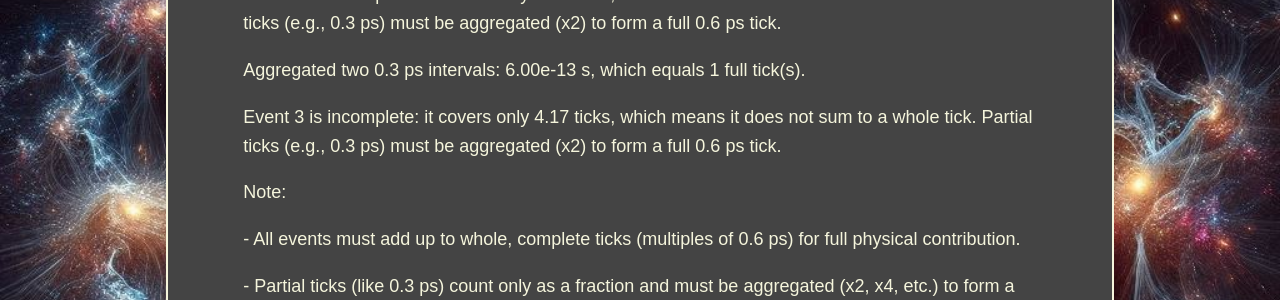
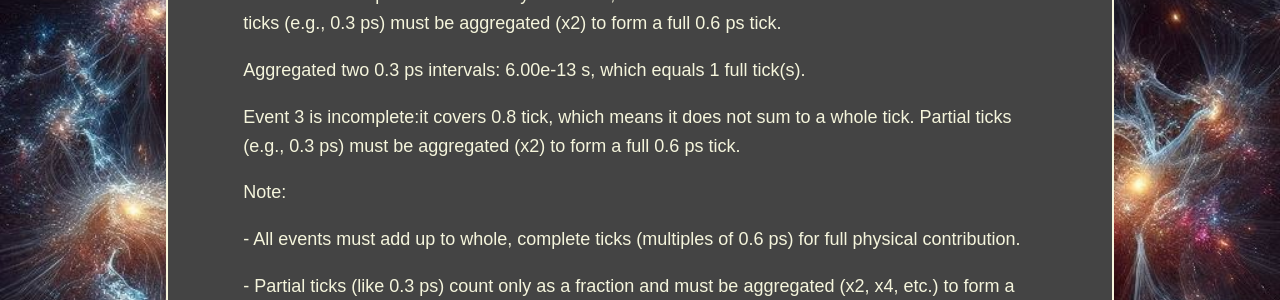
Before and after one commit to CosmicReplicator/AeonLoop, a Jekyll site: the page built from Papers/simulation_output.html, in a window 1280 px wide. Shown: the part 506-806 px from the top of the page. Built offline with Jekyll 4.4.1, drawn with Linux system fonts in a browser that asks for light colours.

Commit message:
Update simulation_output.html

```diff
--- a/Papers/simulation_output.html
+++ b/Papers/simulation_output.html
@@ -11,7 +11,7 @@ title: "simulation output"
 <p>Event 1 occurs over 3 full tick(s) (1.80e-12 s total, with each tick being 0.6 ps).</p>
 <p>Event 2 is incomplete: it covers only 0.50 ticks, which means it does not sum to a whole tick. Partial ticks (e.g., 0.3 ps) must be aggregated (x2) to form a full 0.6 ps tick.</p>
 <p>Aggregated two 0.3 ps intervals: 6.00e-13 s, which equals 1 full tick(s).</p>
-<p>Event 3 is incomplete: it covers only 4.17 ticks, which means it does not sum to a whole tick. Partial ticks (e.g., 0.3 ps) must be aggregated (x2) to form a full 0.6 ps tick.</p>
+<p>Event 3 is incomplete:it covers 0.8 tick, which means it does not sum to a whole tick. Partial ticks (e.g., 0.3 ps) must be aggregated (x2) to form a full 0.6 ps tick.</p>
 <p>Note:</p>
 <p>- All events must add up to whole, complete ticks (multiples of 0.6 ps) for full physical contribution.</p>
 <p>- Partial ticks (like 0.3 ps) count only as a fraction and must be aggregated (x2, x4, etc.) to form a full tick.</p>
```
